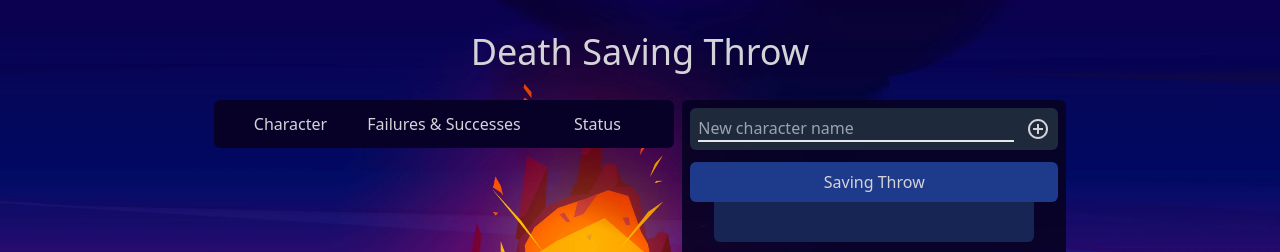
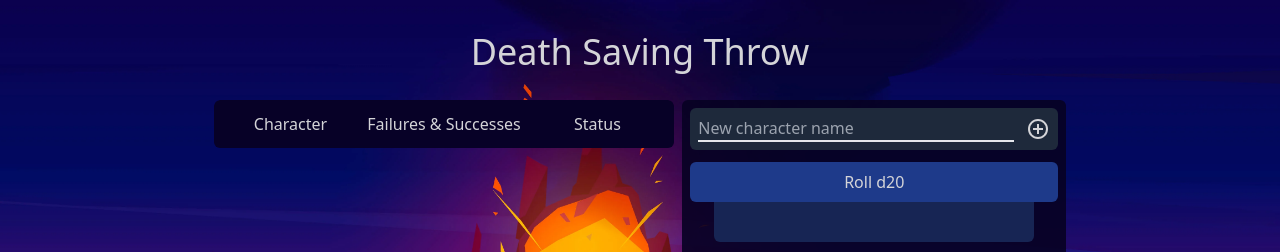
Before and after one commit to ricierirossi/death-saving-throw, a Vue app: page / in a window 1280 px wide. Shown: the top 252 px of the page. Built offline with nearby package versions, Linux system fonts and the light colour scheme.

Commit message:
Change button label

```diff
--- a/src/components/ButtonSection.vue
+++ b/src/components/ButtonSection.vue
@@ -28,7 +28,7 @@
                 class="col-start-1 col-span-2 bg-blue-900 hover:bg-blue-800 py-2 px-4 rounded-md"
                 @click="rollDice"
             >
-                Saving Throw
+                Roll d20
             </button>
             <div class="flex justify-center">
                 <span
```
